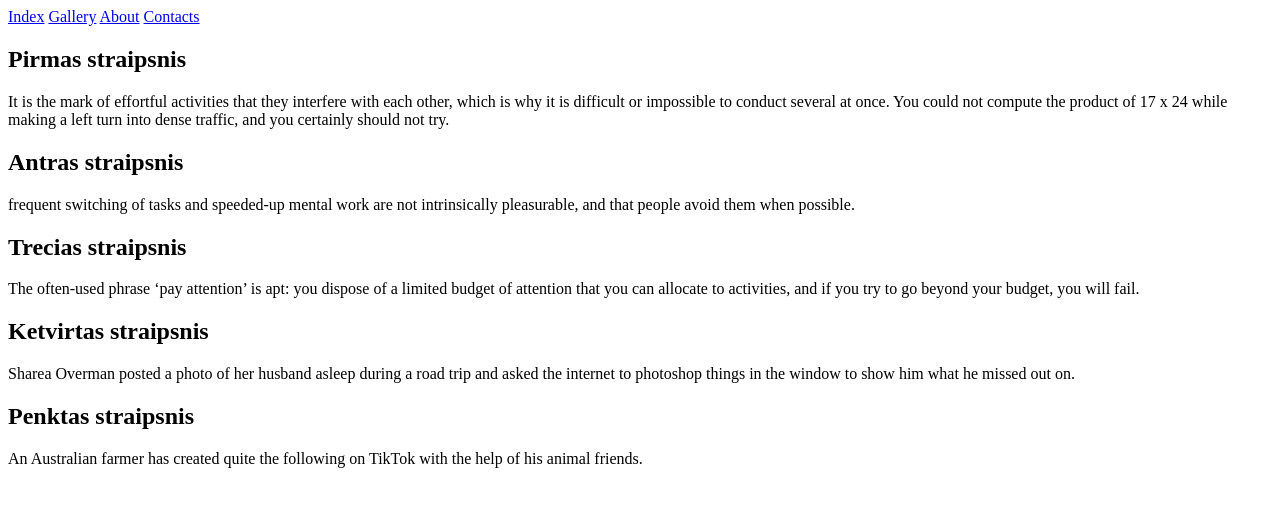
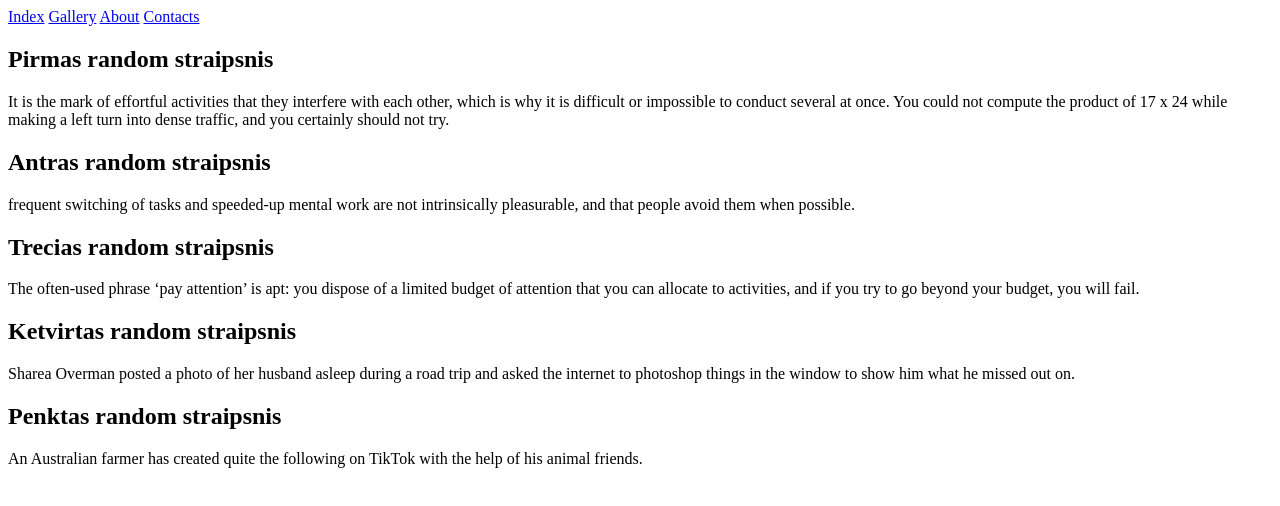
Before and after one commit to patrikas159/html1, a plain HTML site: page about.html in a window 1280 px wide. Drawn offline with Linux system fonts and the light colour scheme.

Commit message:
Update about.html

```diff
--- a/about.html
+++ b/about.html
@@ -17,19 +17,19 @@
     </div>
 </table>
 <article>
-    <h2>Pirmas straipsnis</h2>
+    <h2>Pirmas random straipsnis</h2>
     <p>It is the mark of effortful activities that they interfere with each other, which is why it is difficult or impossible to conduct several at once. You could not compute the product of 17 x 24 while making a left turn into dense traffic, and you certainly should not try. </p>
 
-    <h2> Antras straipsnis</h2>
+    <h2> Antras random straipsnis</h2>
     <p>frequent switching of tasks and speeded-up mental work are not intrinsically pleasurable, and that people avoid them when possible. </p>
 
-    <h2> Trecias straipsnis</h2>
+    <h2> Trecias random straipsnis</h2>
     <p>The often-used phrase ‘pay attention’ is apt: you dispose of a limited budget of attention that you can allocate to activities, and if you try to go beyond your budget, you will fail. </p>
 
-    <h2> Ketvirtas straipsnis</h2>
+    <h2> Ketvirtas random straipsnis</h2>
     <p> Sharea Overman posted a photo of her husband asleep during a road trip and asked the internet to photoshop things in the window to show him what he missed out on.</p>
 
-    <h2> Penktas straipsnis</h2>
+    <h2> Penktas random straipsnis</h2>
     <p> An Australian farmer has created quite the following on TikTok with the help of his animal friends.</p>
 </article>
 </body>
```
